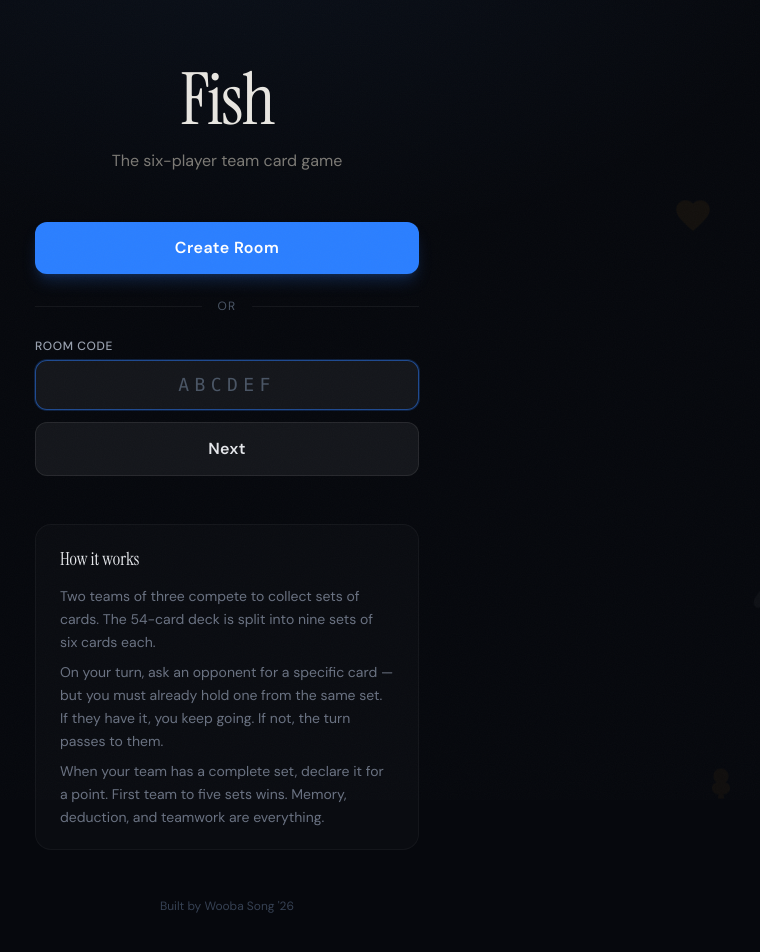
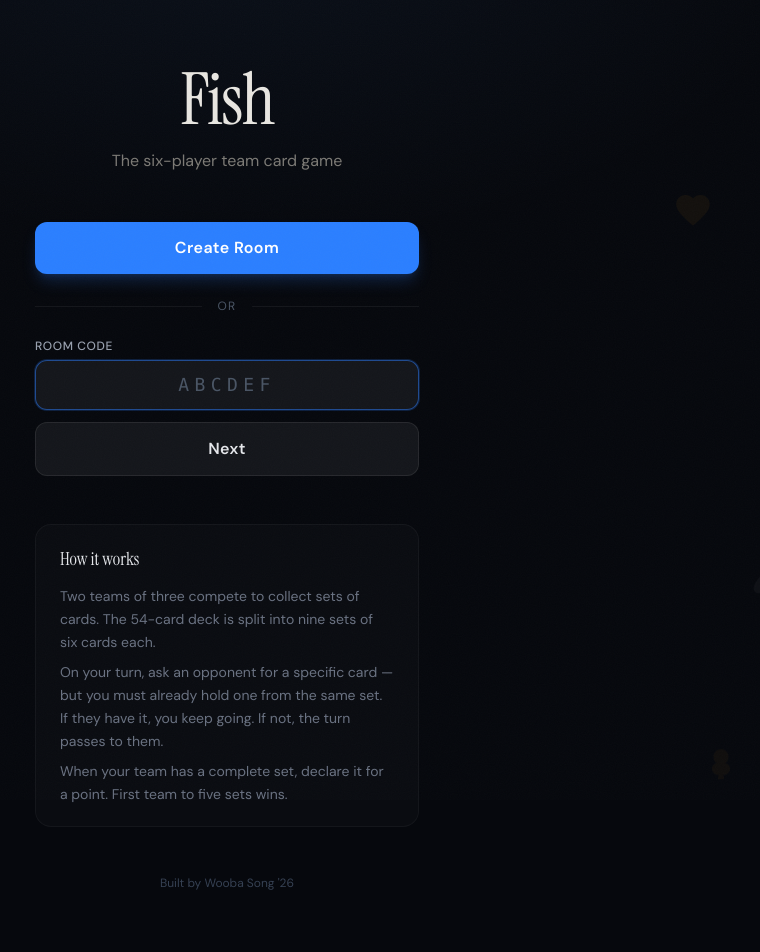
Before and after one commit to justwooba/fish, a Next.js app: page / in a window 1280 px wide. Shown: the top 952 px of the page, without its empty margins (413-1173 px from the left). Built offline with nearby package versions, Linux system fonts and the light colour scheme.

Commit message:
link render

```diff
--- a/src/app/page.tsx
+++ b/src/app/page.tsx
@@ -72,8 +72,7 @@ export default function Home() {
               </p>
               <p>
                 When your team has a complete set, declare it for a point.
-                First team to five sets wins. Memory, deduction, and teamwork
-                are everything.
+                First team to five sets wins.
               </p>
             </div>
           </div>
```
